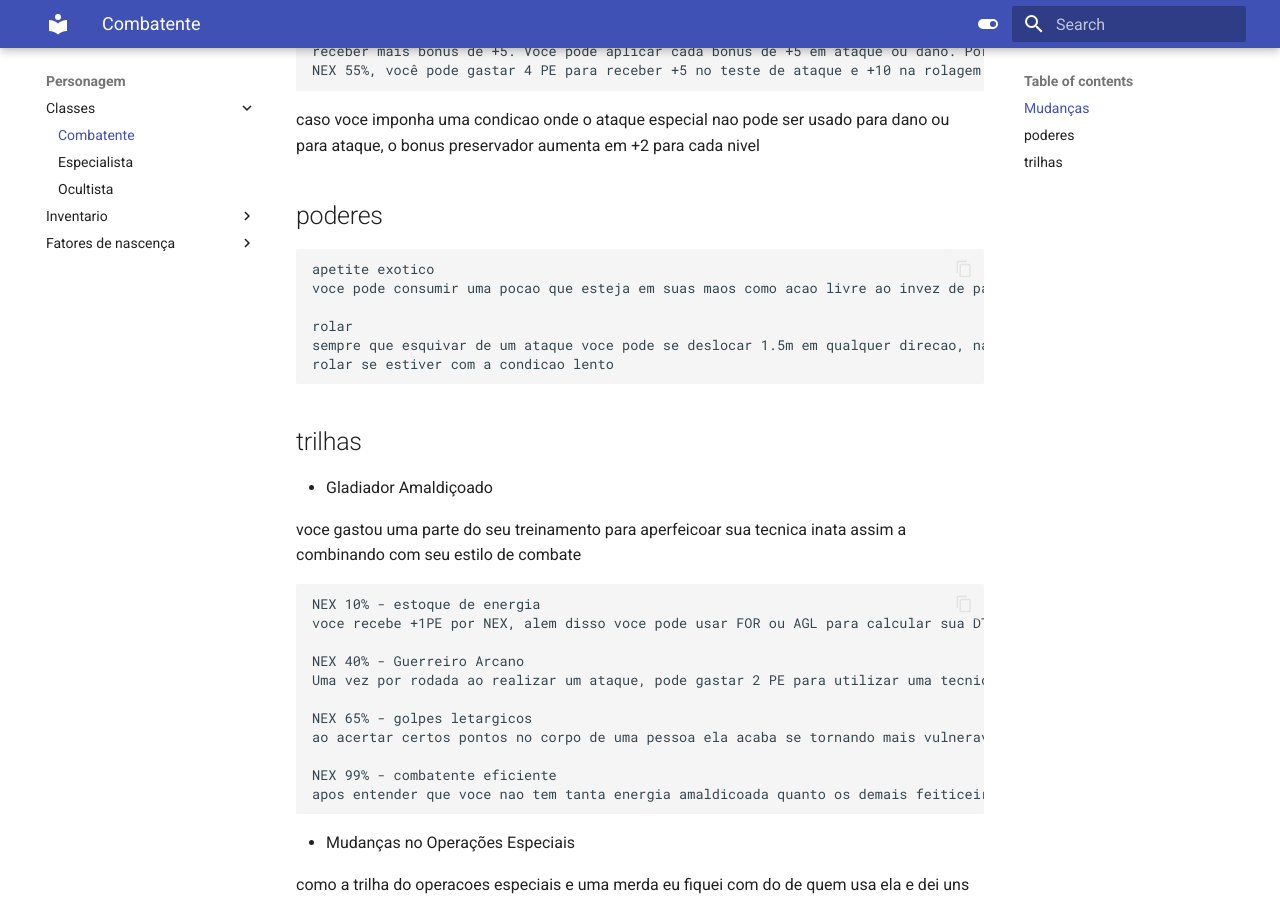
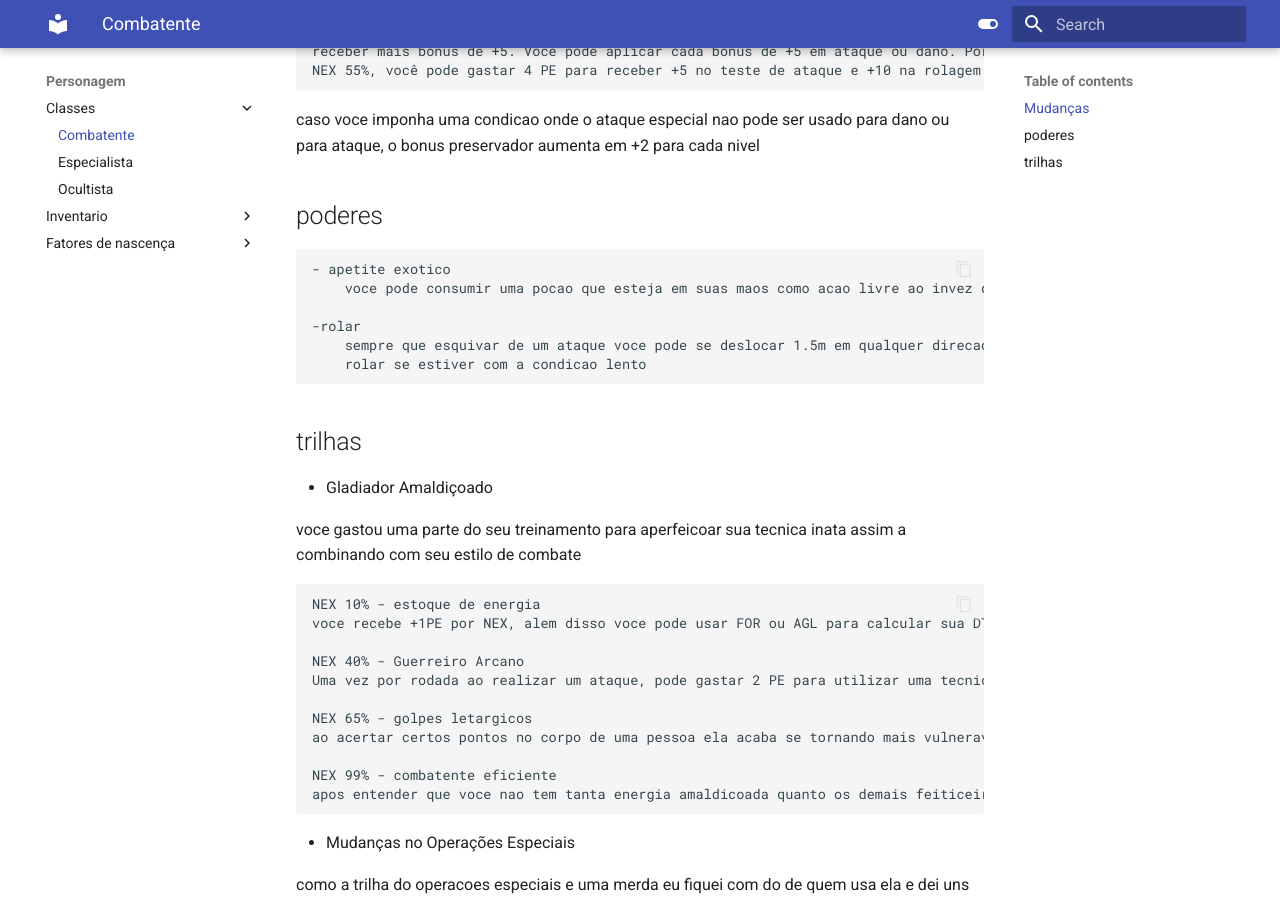
Before and after one commit to nerdolagens/SK-RPG-docs, an MkDocs documentation site: the page built from docs/character/classes/combatente.md, in a window 1280 px wide and 900 px high, scrolled down 376 px. Built offline with MkDocs 1.6.1 and Material for MkDocs 9.7.7, drawn with Linux system fonts in a browser that asks for light colours.

```diff
--- a/docs/character/classes/combatente.md
+++ b/docs/character/classes/combatente.md
@@ -11,16 +11,16 @@ caso voce imponha uma condicao onde o ataque especial nao pode ser usado para da
 
 ## poderes
 
-    apetite exotico
-    voce pode consumir uma pocao que esteja em suas maos como acao livre ao invez de padrao
+    - apetite exotico
+        voce pode consumir uma pocao que esteja em suas maos como acao livre ao invez de padrao
 
-    rolar
-    sempre que esquivar de um ataque voce pode se deslocar 1.5m em qualquer direcao, nao e possivel
-    rolar se estiver com a condicao lento
+    -rolar
+        sempre que esquivar de um ataque voce pode se deslocar 1.5m em qualquer direcao, nao e possivel
+        rolar se estiver com a condicao lento
 
 ## trilhas
 
-* Gladiador Amaldiçoado
+- Gladiador Amaldiçoado
 
 voce gastou uma parte do seu treinamento para aperfeicoar sua tecnica inata assim a combinando com seu estilo de combate
 
@@ -36,7 +36,7 @@ voce gastou uma parte do seu treinamento para aperfeicoar sua tecnica inata assi
     NEX 99% - combatente eficiente
     apos entender que voce nao tem tanta energia amaldicoada quanto os demais feiticeiros voce aperfeicoou a eficiencia e custo de sua energia amaldicoada, o custo de todas as suas tecnicas e reduzido em -2PE nao podendo ser reduzido a 0 alem disso ignora condicao ruim e terrivel e sempre que entrar em exaustao de tecnica o numero de rodadas e sempre -1
 
-* Mudanças no Operações Especiais
+- Mudanças no Operações Especiais
 
 como a trilha do operacoes especiais e uma merda eu fiquei com do de quem usa ela e dei uns buffs
 
@@ -49,7 +49,7 @@ como a trilha do operacoes especiais e uma merda eu fiquei com do de quem usa el
     NEX 65% - Surto de Adrenalina
     Uma vez por rodada, você pode gastar 3 PE para realizar uma ação padrão ou de movimento adicional.
 
-* Mudanças No Tropa de Choque
+- Mudanças No Tropa de Choque
 
 Buffs mais que merecidos na trilha já do OP Tropa de Choque
 
```
